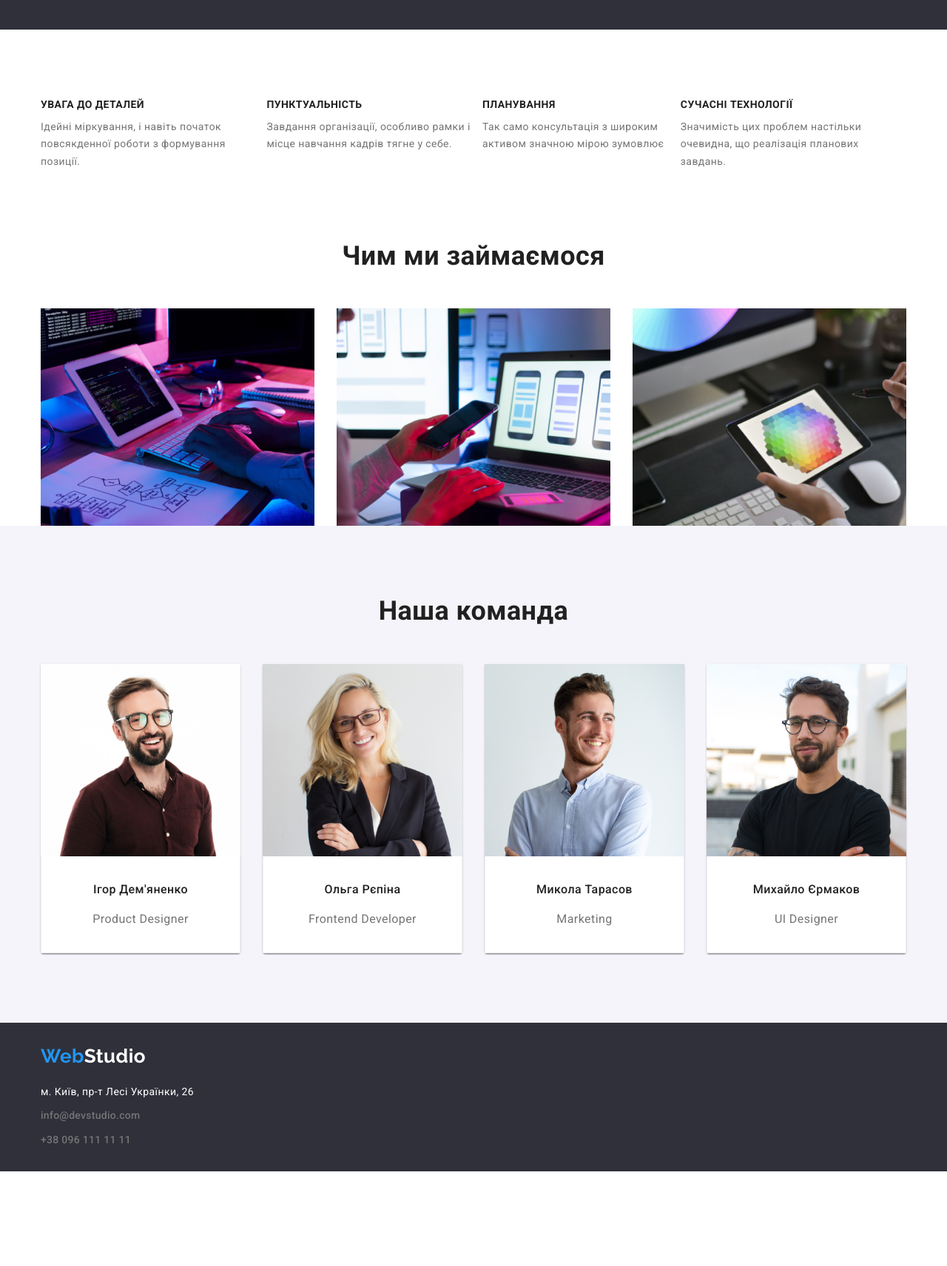
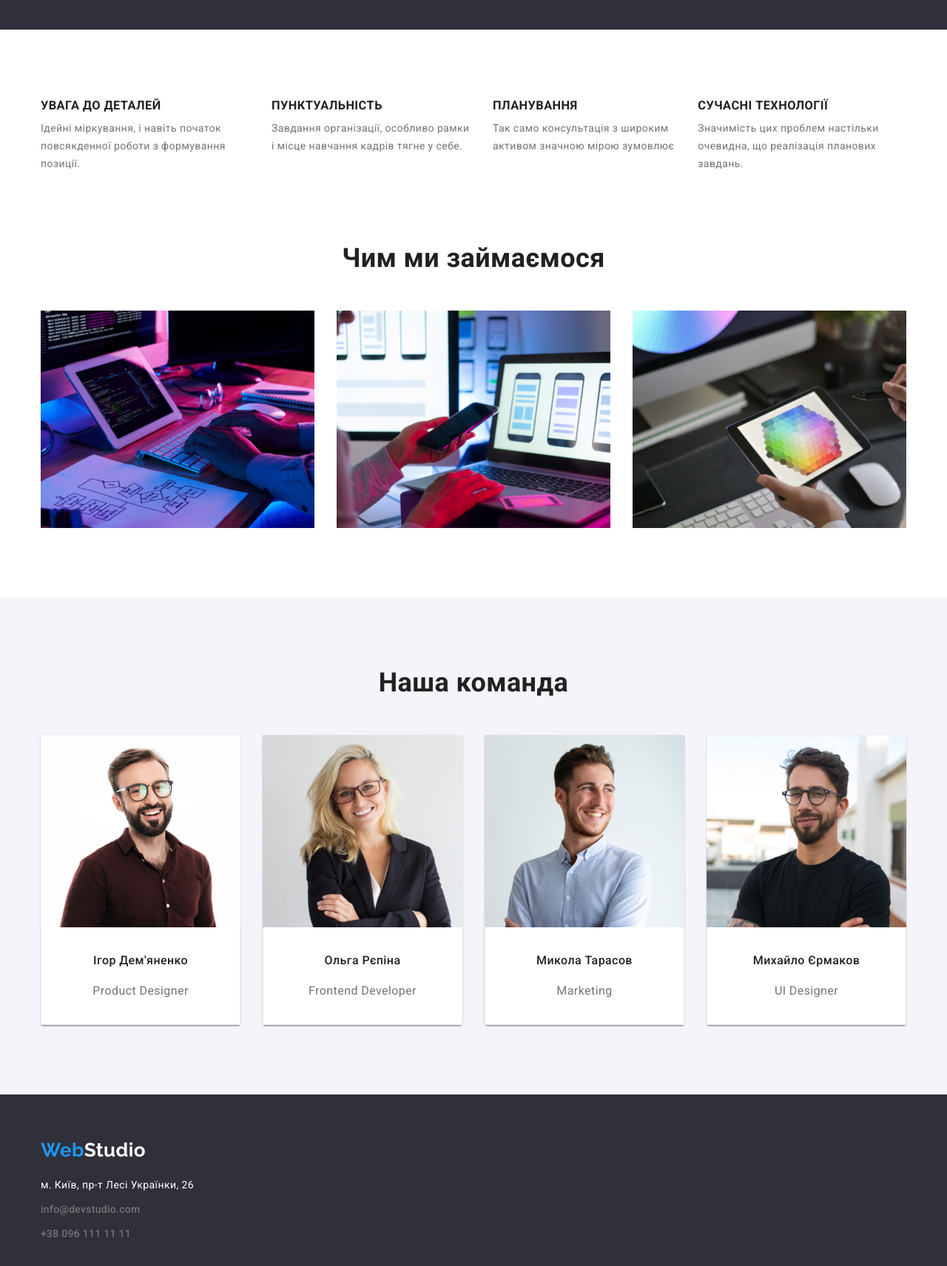
Before and after one commit to Kostiantyn306/goit-markup-hw-03, a plain HTML site: page index.html in a window 1280 px wide. Shown: the part 640-2352 px from the top of the page at 74% size. Before the commit the page ends 2224 px from the top, so only its background shows below. Drawn offline with nearby package versions, Linux system fonts and the light colour scheme.

Commit message:
вносить правки

```diff
--- a/css/styles.css
+++ b/css/styles.css
@@ -202,28 +202,27 @@ address {
 .benefits {
   align-items: baseline;
   justify-content: center;
-  gap: 30px;
   width: auto;
 }
 .benefits-lists {
   display: flex;
+  gap: 30px;
+}
+.benefits-items {
+  width: 270px;
 }
 .benefits-title {
   line-height: 1.14;
   text-transform: uppercase;
   color: var(--basic-text);
-  font-size: 14px;
   padding-bottom: 10px;
 }
 .benefits-list {
-  font-weight: 400;
   line-height: 1.71;
   color: var(--minor-text);
-  font-size: 14px;
 }
 .list-meta {
   padding-top: 0;
-  padding-bottom: 0;
 }
 .list-meta-title {
   display: flex;
@@ -372,7 +371,7 @@ address {
 /* footer */
 .footer {
   background-color: var(--fone-color);
-  padding: 30px;
+  padding: 60px 0;
 }
 .logo-footer {
   font-family: 'Raleway';
```
